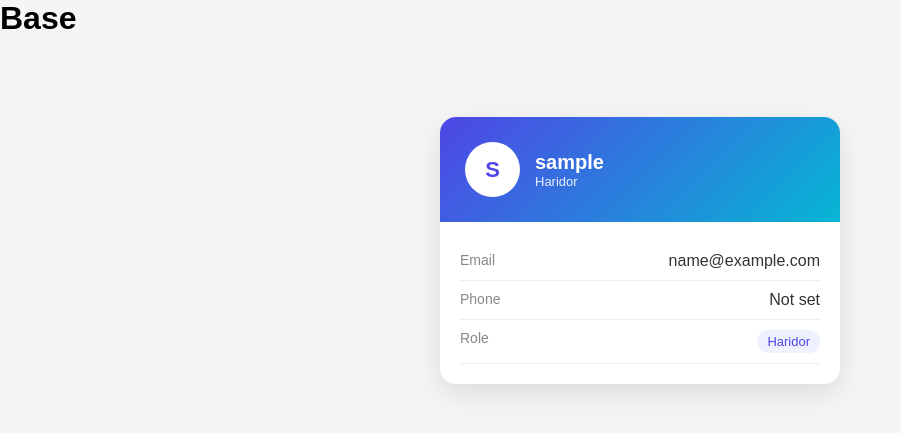
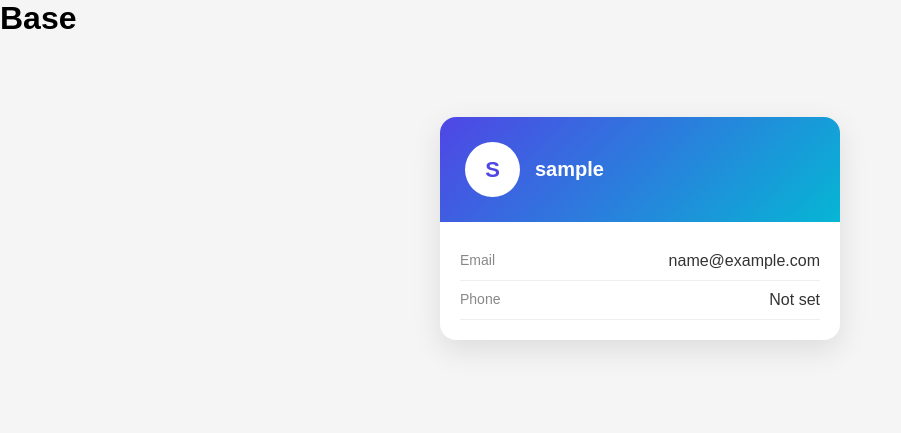
Before and after one commit to Davronbekn202/Davron-CarMarket, a Django app: page /accounts/profile/ in a window 1280 px wide. Shown: the part 70-503 px from the top of the page, without its empty margins (0-901 px from the left). Run offline with Django 5.2, Linux system fonts and the light colour scheme; the visitor is signed in with stand-in values (Sample User, id 1).

Commit message:
fixed account model

```diff
--- a/accounts/forms.py
+++ b/accounts/forms.py
@@ -9,7 +9,7 @@
 
     class Meta:
         model = CustomUser
-        fields = ['username', 'email', 'phone_number','user_role']
+        fields = ['username', 'email', 'phone_number']
 
     def clean(self):
         cleaned_data = super().clean()
--- a/accounts/models.py
+++ b/accounts/models.py
@@ -22,11 +22,6 @@
 
     role = models.CharField(max_length=20, choices=Roles.choices, default=Roles.USER)
 
-    class UserRoles(models.TextChoices):
-        MANAGER = 'sotuvchi', 'Sotuvchi'
-        CUSTOMER = 'haridor', 'Haridor'
-
-    user_role = models.CharField(max_length=20, choices=UserRoles, default=UserRoles.CUSTOMER, blank=True)
     date_of_register = models.DateTimeField(auto_now_add=True)
 
     def __str__(self):
--- a/templates/accounts/profile.html
+++ b/templates/accounts/profile.html
@@ -39,13 +39,6 @@
                     {% else %}
                         Not set
                     {% endif %}
-                </span>
-            </div>
-
-            <div class="info-item">
-                <span class="label">Role</span>
-                <span class="value role-badge">
-                    {{ info.get_user_role_display }}
                 </span>
             </div>
 
```
Also changed, not shown: accounts/migrations/0007_remove_customuser_user_role.py (added).
